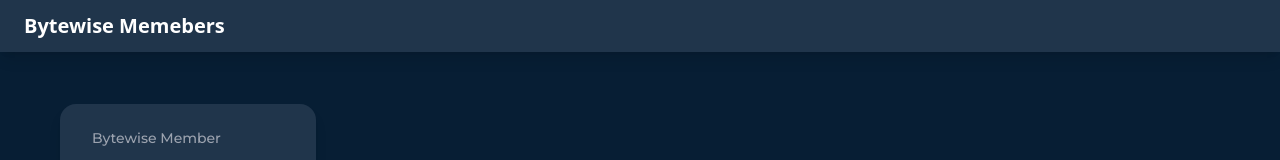
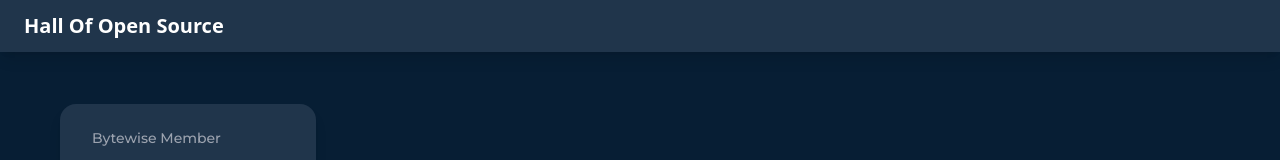
Before and after one commit to bytewiseltd/Hacktoberfest-22, a React (Vite) app: page / in a window 1280 px wide. Shown: the top 160 px of the page. Built offline with nearby package versions, Linux system fonts and the light colour scheme.

Commit message:
Header heading changed

```diff
--- a/src/components/Header.jsx
+++ b/src/components/Header.jsx
@@ -6,7 +6,7 @@
       <div class="container-fluid w-full flex flex-wrap items-center justify-between px-6">
         <div class="container-fluid">
           <a class="text-xl text-white font-semibold" href="#">
-            Bytewise Memebers
+            Hall Of Open Source
           </a>
         </div>
       </div>
```
